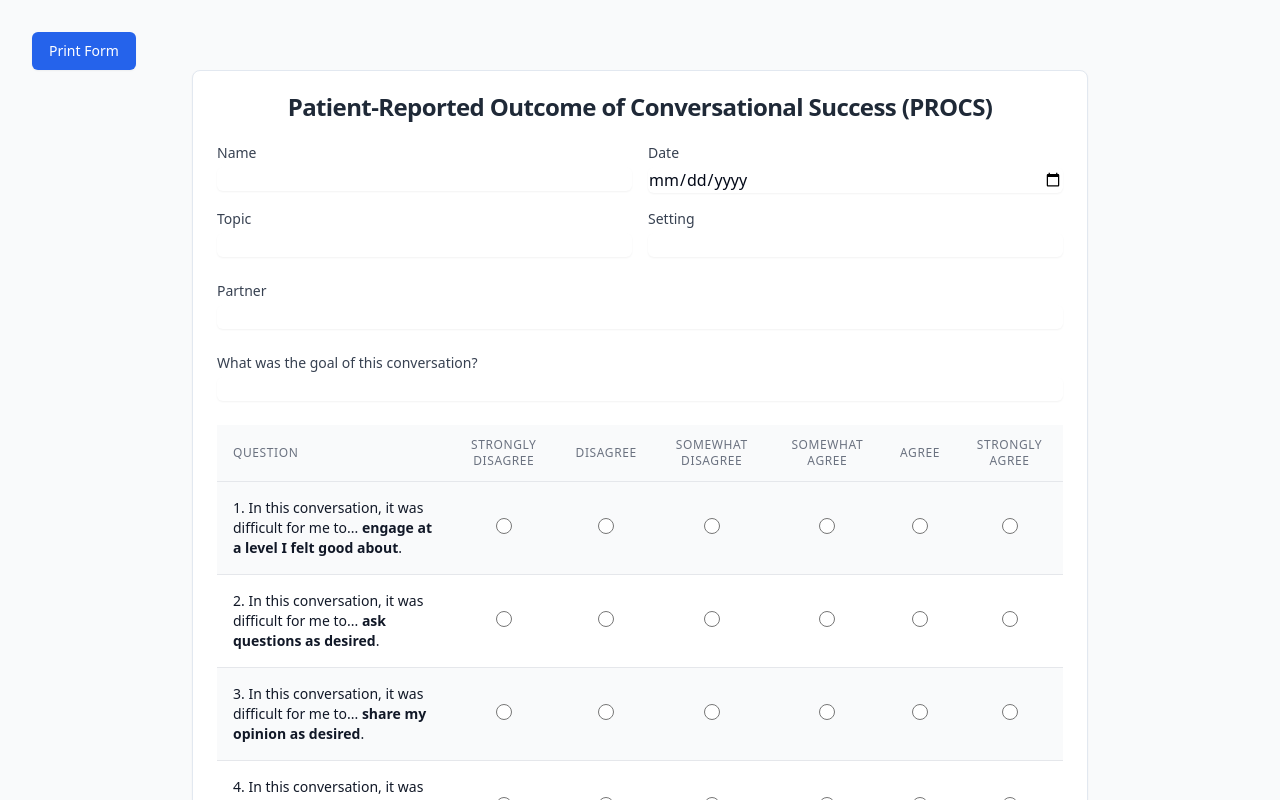
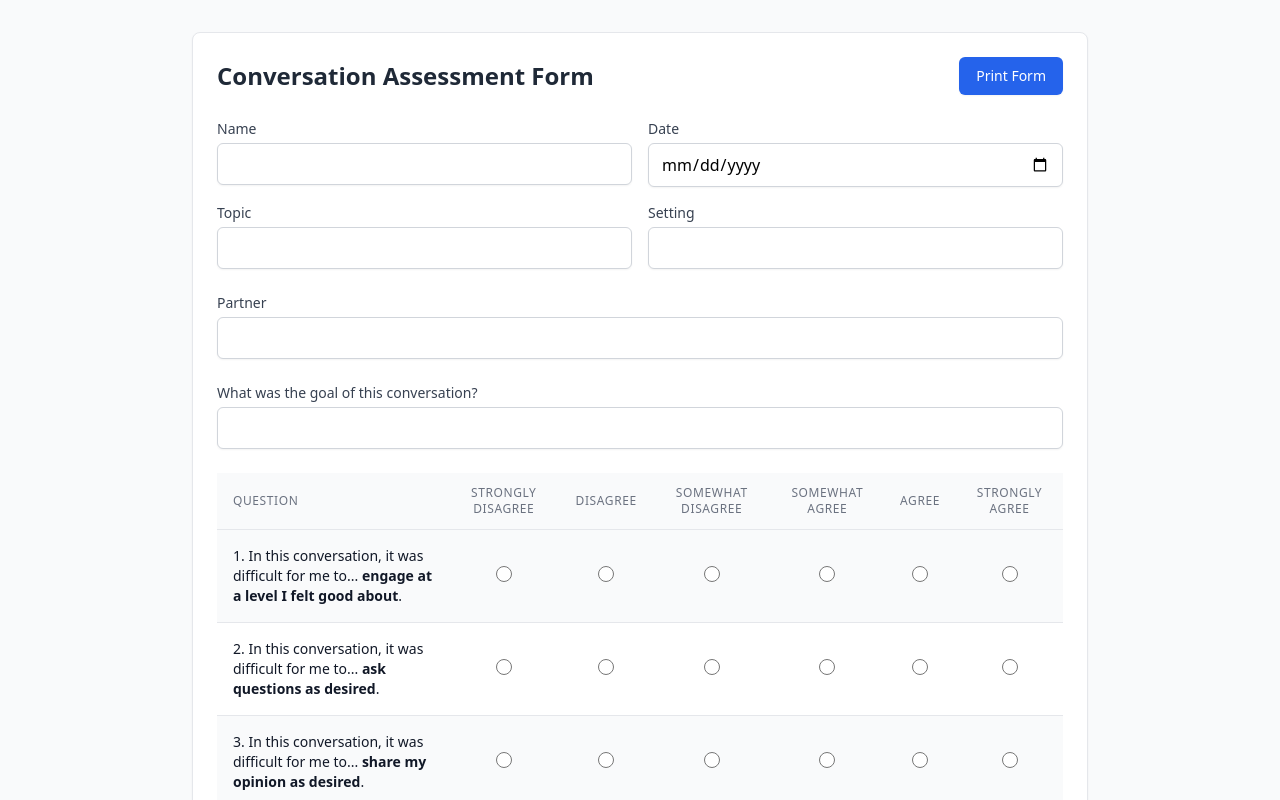
Before and after one commit to Human-Interaction-Lab/PROCS-Form, a React (Vite) app: page / in a window 1280 px wide. Shown: the top 800 px of the page. Built offline with nearby package versions, Linux system fonts and the light colour scheme.

Commit message:
added print button and hide score until filled out

```diff
--- a/package.json
+++ b/package.json
@@ -16,6 +16,7 @@
     "@radix-ui/react-slot": "^1.0.2",
     "class-variance-authority": "^0.7.0",
     "clsx": "^2.0.0",
+    "html2pdf.js": "^0.10.1",
     "lucide-react": "^0.263.1",
     "react": "^18.2.0",
     "react-dom": "^18.2.0",
@@ -33,8 +34,8 @@
     "eslint": "^8.48.0",
     "eslint-plugin-react-hooks": "^4.6.0",
     "eslint-plugin-react-refresh": "^0.4.3",
+    "gh-pages": "^6.0.0",
     "postcss": "^8.4.29",
-    "shadcn-ui": "^0.7.0",
     "tailwindcss": "^3.3.3",
     "typescript": "^5.2.2",
     "vite": "^4.4.9"
--- a/src/components/ConversationAssessment.tsx
+++ b/src/components/ConversationAssessment.tsx
@@ -1,5 +1,4 @@
 import React, { useState } from 'react';
-import { Card, CardHeader, CardTitle, CardContent } from '../components/ui/card';
 
 const ConversationAssessment = () => {
   const [formData, setFormData] = useState({
@@ -65,26 +64,30 @@ const ConversationAssessment = () => {
     return columnTotals.reduce((acc, count, index) => acc + count * (5 - index), 0);
   };
 
+  const isFormComplete = () => {
+    return formData.responses.every(response => response !== null);
+  };
+
   const handlePrintPDF = () => {
     window.print();
   };
 
   return (
     <div className="min-h-screen bg-gray-50 p-4 sm:p-6 lg:p-8">
+      <div className="max-w-4xl mx-auto bg-white rounded-lg border shadow-sm">
+        <div className="p-6">
+          <div className="flex justify-between items-center mb-6">
+            <h1 className="text-2xl font-bold text-gray-800">
+              Conversation Assessment Form
+            </h1>
             <button
               type="button"
               onClick={handlePrintPDF}
-        className="inline-flex items-center px-4 py-2 border border-transparent rounded-md shadow-sm text-sm font-medium text-white bg-blue-600 hover:bg-blue-700 focus:outline-none focus:ring-2 focus:ring-offset-2 focus:ring-blue-500"
+              className="no-print inline-flex items-center px-4 py-2 border border-transparent rounded-md shadow-sm text-sm font-medium text-white bg-blue-600 hover:bg-blue-700 focus:outline-none focus:ring-2 focus:ring-offset-2 focus:ring-blue-500"
             >
               Print Form
             </button>
-      <Card className="max-w-4xl mx-auto bg-white">
-        <CardHeader>
-          <CardTitle className="text-2xl font-bold text-center text-gray-800">
-            Patient-Reported Outcome of Conversational Success (PROCS)
-          </CardTitle>
-        </CardHeader>
-        <CardContent>
+          </div>
           <form className="space-y-6">
             {/* Header Information */}
             <div className="grid grid-cols-1 md:grid-cols-2 gap-4">
@@ -95,7 +98,7 @@ const ConversationAssessment = () => {
                   name="name"
                   value={formData.name}
                   onChange={handleInputChange}
-                  className="mt-1 block w-full rounded-md border-gray-300 shadow-sm focus:border-blue-500 focus:ring-blue-500"
+                  className="mt-1 block w-full rounded-md border border-gray-300 px-3 py-2 shadow-sm focus:border-blue-500 focus:outline-none focus:ring-1 focus:ring-blue-500"
                 />
               </div>
               <div>
@@ -105,7 +108,7 @@ const ConversationAssessment = () => {
                   name="date"
                   value={formData.date}
                   onChange={handleInputChange}
-                  className="mt-1 block w-full rounded-md border-gray-300 shadow-sm focus:border-blue-500 focus:ring-blue-500"
+                  className="mt-1 block w-full rounded-md border border-gray-300 px-3 py-2 shadow-sm focus:border-blue-500 focus:outline-none focus:ring-1 focus:ring-blue-500"
                 />
               </div>
               <div>
@@ -115,7 +118,7 @@ const ConversationAssessment = () => {
                   name="topic"
                   value={formData.topic}
                   onChange={handleInputChange}
-                  className="mt-1 block w-full rounded-md border-gray-300 shadow-sm focus:border-blue-500 focus:ring-blue-500"
+                  className="mt-1 block w-full rounded-md border border-gray-300 px-3 py-2 shadow-sm focus:border-blue-500 focus:outline-none focus:ring-1 focus:ring-blue-500"
                 />
               </div>
               <div>
@@ -125,7 +128,7 @@ const ConversationAssessment = () => {
                   name="setting"
                   value={formData.setting}
                   onChange={handleInputChange}
-                  className="mt-1 block w-full rounded-md border-gray-300 shadow-sm focus:border-blue-500 focus:ring-blue-500"
+                  className="mt-1 block w-full rounded-md border border-gray-300 px-3 py-2 shadow-sm focus:border-blue-500 focus:outline-none focus:ring-1 focus:ring-blue-500"
                 />
               </div>
             </div>
@@ -137,7 +140,7 @@ const ConversationAssessment = () => {
                 name="partner"
                 value={formData.partner}
                 onChange={handleInputChange}
-                className="mt-1 block w-full rounded-md border-gray-300 shadow-sm focus:border-blue-500 focus:ring-blue-500"
+                className="mt-1 block w-full rounded-md border border-gray-300 px-3 py-2 shadow-sm focus:border-blue-500 focus:outline-none focus:ring-1 focus:ring-blue-500"
               />
             </div>
 
@@ -150,13 +153,13 @@ const ConversationAssessment = () => {
                 name="goal"
                 value={formData.goal}
                 onChange={handleInputChange}
-                className="mt-1 block w-full rounded-md border-gray-300 shadow-sm focus:border-blue-500 focus:ring-blue-500"
+                className="mt-1 block w-full rounded-md border border-gray-300 px-3 py-2 shadow-sm focus:border-blue-500 focus:outline-none focus:ring-1 focus:ring-blue-500"
               />
             </div>
 
             {/* Assessment Questions */}
             <div className="mt-6 relative">
-              <div className="max-h-[600px] overflow-y-auto">
+              <div className="max-h-[600px] overflow-y-auto print-full">
                 <table className="min-w-full divide-y divide-gray-200">
                   <thead className="sticky top-0 z-10">
                     <tr>
@@ -206,15 +209,21 @@ const ConversationAssessment = () => {
                   </div>
                 ))}
               </div>
-              <div className="text-right">
+              <div className="text-right space-x-4">
+                {isFormComplete() ? (
                   <span className="text-lg font-medium text-gray-900">
                     Raw score: {calculateTotalScore()} / 50
                   </span>
+                ) : (
+                  <span className="text-sm text-gray-600 italic">
+                    Complete all questions to see your score
+                  </span>
+                )}
               </div>
             </div>
           </form>
-        </CardContent>
-      </Card>
+        </div>
+      </div>
     </div>
   );
 };
--- a/src/index.css
+++ b/src/index.css
@@ -2,75 +2,50 @@
 @tailwind components;
 @tailwind utilities;
 
-@layer base {
-  :root {
-    --background: 0 0% 100%;
-    --foreground: 222.2 84% 4.9%;
-
-    --card: 0 0% 100%;
-    --card-foreground: 222.2 84% 4.9%;
-
-    --popover: 0 0% 100%;
-    --popover-foreground: 222.2 84% 4.9%;
-
-    --primary: 222.2 47.4% 11.2%;
-    --primary-foreground: 210 40% 98%;
-
-    --secondary: 210 40% 96.1%;
-    --secondary-foreground: 222.2 47.4% 11.2%;
-
-    --muted: 210 40% 96.1%;
-    --muted-foreground: 215.4 16.3% 46.9%;
-
-    --accent: 210 40% 96.1%;
-    --accent-foreground: 222.2 47.4% 11.2%;
-
-    --destructive: 0 84.2% 60.2%;
-    --destructive-foreground: 210 40% 98%;
-
-    --border: 214.3 31.8% 91.4%;
-    --input: 214.3 31.8% 91.4%;
-    --ring: 222.2 84% 4.9%;
-
-    --radius: 0.5rem;
+@media print {
+  .no-print {
+    display: none !important;
   }
 
-  .dark {
-    --background: 222.2 84% 4.9%;
-    --foreground: 210 40% 98%;
+  .print-only {
+    display: block !important;
+  }
 
-    --card: 222.2 84% 4.9%;
-    --card-foreground: 210 40% 98%;
+  /* Reset any max-height constraints during printing */
+  .print-full {
+    max-height: none !important;
+    overflow: visible !important;
+    height: auto !important;
+  }
 
-    --popover: 222.2 84% 4.9%;
-    --popover-foreground: 210 40% 98%;
+  /* Ensure the page fits well when printed */
+  body {
+    print-color-adjust: exact;
+    -webkit-print-color-adjust: exact;
+    margin: 0;
+    padding: 0;
+  }
 
-    --primary: 210 40% 98%;
-    --primary-foreground: 222.2 47.4% 11.2%;
+  /* Adjust table for better print layout */
+  table {
+    font-size: 11px !important;
+    width: 100% !important;
+  }
 
-    --secondary: 217.2 32.6% 17.5%;
-    --secondary-foreground: 210 40% 98%;
+  th, td {
+    padding: 4px !important;
+  }
 
-    --muted: 217.2 32.6% 17.5%;
-    --muted-foreground: 215 20.2% 65.1%;
+  /* Ensure radio buttons print clearly */
+  input[type="radio"] {
+    -webkit-appearance: none;
+    border: 1px solid #000;
+    width: 12px !important;
+    height: 12px !important;
+    border-radius: 50%;
+  }
 
-    --accent: 217.2 32.6% 17.5%;
-    --accent-foreground: 210 40% 98%;
-
-    --destructive: 0 62.8% 30.6%;
-    --destructive-foreground: 210 40% 98%;
-
-    --border: 217.2 32.6% 17.5%;
-    --input: 217.2 32.6% 17.5%;
-    --ring: 212.7 26.8% 83.9%;
+  input[type="radio"]:checked {
+    background-color: #000;
   }
 }
-
-@layer base {
-  * {
-    @apply border-border;
-  }
-  body {
-    @apply bg-background text-foreground;
-  }
-}
--- a/tailwind.config.js
+++ b/tailwind.config.js
@@ -1,77 +1,10 @@
 /** @type {import('tailwindcss').Config} */
-module.exports = {
-  darkMode: ["class"],
+export default {
   content: [
-    './pages/**/*.{ts,tsx}',
-    './components/**/*.{ts,tsx}',
-    './app/**/*.{ts,tsx}',
-    './src/**/*.{ts,tsx}',
+    './src/**/*.{js,jsx,ts,tsx}',
   ],
-  prefix: "",
   theme: {
-    container: {
-      center: true,
-      padding: "2rem",
-      screens: {
-        "2xl": "1400px",
-      },
-    },
-    extend: {
-      colors: {
-        border: "hsl(var(--border))",
-        input: "hsl(var(--input))",
-        ring: "hsl(var(--ring))",
-        background: "hsl(var(--background))",
-        foreground: "hsl(var(--foreground))",
-        primary: {
-          DEFAULT: "hsl(var(--primary))",
-          foreground: "hsl(var(--primary-foreground))",
-        },
-        secondary: {
-          DEFAULT: "hsl(var(--secondary))",
-          foreground: "hsl(var(--secondary-foreground))",
-        },
-        destructive: {
-          DEFAULT: "hsl(var(--destructive))",
-          foreground: "hsl(var(--destructive-foreground))",
-        },
-        muted: {
-          DEFAULT: "hsl(var(--muted))",
-          foreground: "hsl(var(--muted-foreground))",
-        },
-        accent: {
-          DEFAULT: "hsl(var(--accent))",
-          foreground: "hsl(var(--accent-foreground))",
-        },
-        popover: {
-          DEFAULT: "hsl(var(--popover))",
-          foreground: "hsl(var(--popover-foreground))",
-        },
-        card: {
-          DEFAULT: "hsl(var(--card))",
-          foreground: "hsl(var(--card-foreground))",
-        },
-      },
-      borderRadius: {
-        lg: "var(--radius)",
-        md: "calc(var(--radius) - 2px)",
-        sm: "calc(var(--radius) - 4px)",
-      },
-      keyframes: {
-        "accordion-down": {
-          from: { height: "0" },
-          to: { height: "var(--radix-accordion-content-height)" },
-        },
-        "accordion-up": {
-          from: { height: "var(--radix-accordion-content-height)" },
-          to: { height: "0" },
-        },
-      },
-      animation: {
-        "accordion-down": "accordion-down 0.2s ease-out",
-        "accordion-up": "accordion-up 0.2s ease-out",
-      },
-    },
+    extend: {},
   },
-  plugins: [require("tailwindcss-animate")],
+  plugins: [],
 }
```
Also changed, not shown: 6 other files (tests, documents, lock files or other folders). Lines whose indentation alone changed are shown as unchanged.
